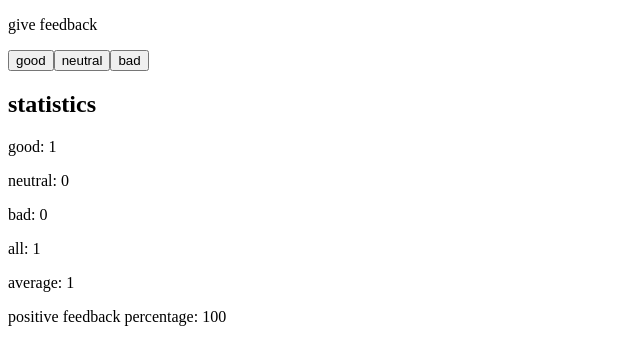
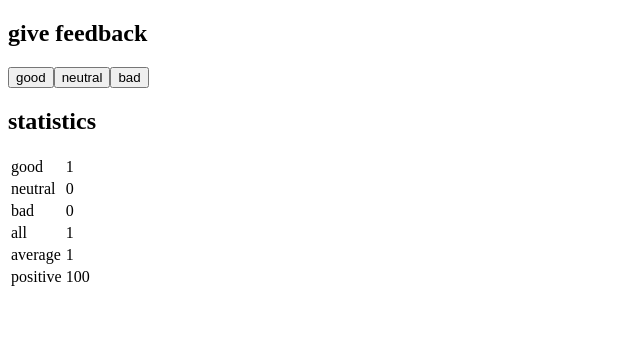
Before and after one commit to furkan/full-stack-open-2022, a React (Create React App) app in the folder unicafe/: page / in a window 1280 px wide. Both pictures are taken after a click on the button "good". Shown: the top 364 px of the page, without its empty margins (0-640 px from the left). Built offline with nearby package versions, Linux system fonts and the light colour scheme.

Commit message:
ADD: unicafe step6

```diff
--- a/unicafe/src/App.js
+++ b/unicafe/src/App.js
@@ -4,14 +4,19 @@ const Button = ({handleClick, text}) => <button onClick={handleClick}>{text}</bu
 
 const Feedback = (props) => (
   <div>
-    <p>give feedback</p>
+    <h2>give feedback</h2>
     <Button handleClick={props.increaseGood} text='good' />
     <Button handleClick={props.increaseNeutral} text='neutral' />
     <Button handleClick={props.increaseBad} text='bad' />
   </div>
 )
 
-const StatisticLine = ({text, value}) => <p>{text}: {value}</p>
+const StatisticRow = ({text, value}) => (
+  <tr>
+    <td>{text}</td>
+    <td>{value}</td>
+  </tr>
+)
 
 const Statistics = (props) => {
   const total = props.good + props.neutral + props.bad
@@ -19,12 +24,14 @@ const Statistics = (props) => {
   return (
     <div>
       <h2>statistics</h2>
-      <StatisticLine text='good' value={props.good} />
-      <StatisticLine text='neutral' value={props.neutral} />
-      <StatisticLine text='bad' value={props.bad} />
-      <StatisticLine text='all' value={total} />
-      <StatisticLine text='average' value={props.good - props.bad} />
-      <StatisticLine text='positive feedback percentage' value={100 * props.good / total} />
+      <table>
+        <StatisticRow text='good' value={props.good} />
+        <StatisticRow text='neutral' value={props.neutral} />
+        <StatisticRow text='bad' value={props.bad} />
+        <StatisticRow text='all' value={total} />
+        <StatisticRow text='average' value={props.good - props.bad} />
+        <StatisticRow text='positive' value={100 * props.good / total} />
+      </table>
     </div>
   )
 }
```
